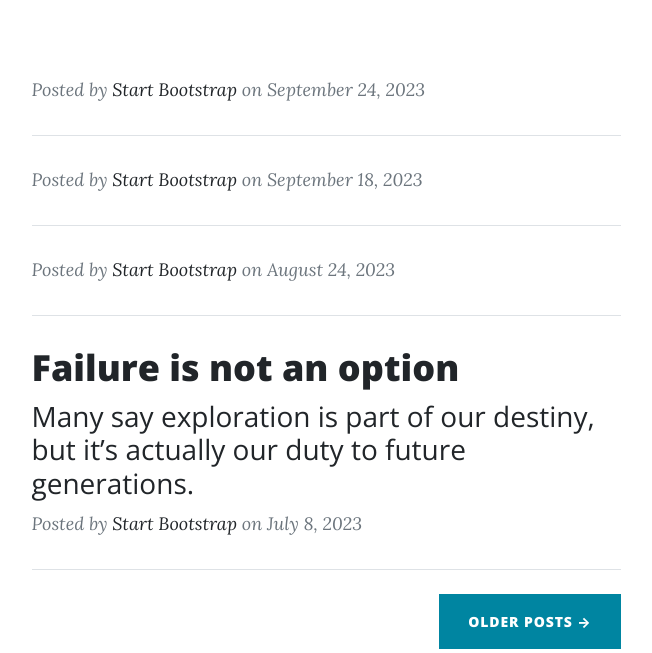
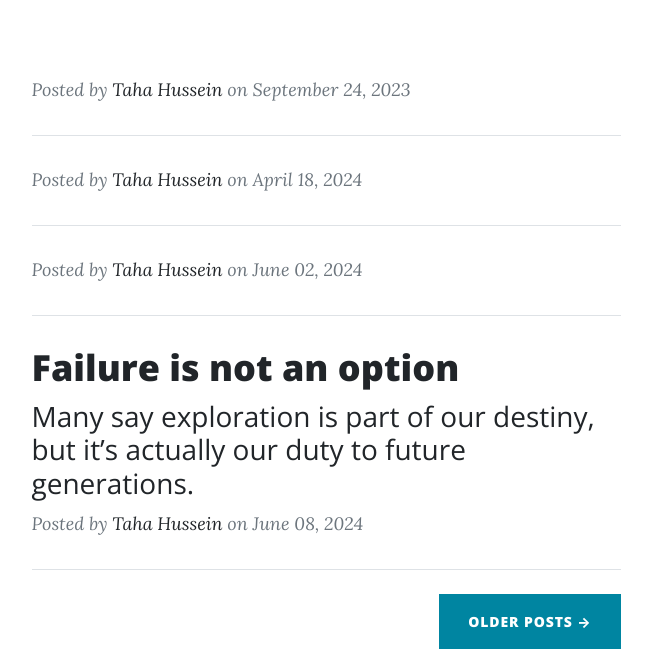
Before and after one commit to TahaThinks/FlaskWebApp, a Flask app: page / in a window 1280 px wide. Shown: the part 534-1187 px from the top of the page, without its empty margins (314-966 px from the left). Run offline with Flask 3, Linux system fonts and the light colour scheme; data that the repository does not hold is empty; some libraries are stand-ins or nearby versions.

Commit message:
Enhancements

```diff
--- a/BlogCapstone/templates/index.html
+++ b/BlogCapstone/templates/index.html
@@ -28,7 +28,7 @@
                         </a>
                         <p class="post-meta">
                             Posted by
-                            <a href="#!">Start Bootstrap</a>
+                            <a href="#!">Taha Hussein</a>
                             on September 24, 2023
                         </p>
                     </div>
@@ -42,8 +42,8 @@
                         </a>
                         <p class="post-meta">
                             Posted by
-                            <a href="#!">Start Bootstrap</a>
-                            on September 18, 2023
+                            <a href="#!">Taha Hussein</a>
+                            on April 18, 2024
                         </p>
                     </div>
                     <!-- Divider-->
@@ -56,8 +56,8 @@
                         </a>
                         <p class="post-meta">
                             Posted by
-                            <a href="#!">Start Bootstrap</a>
-                            on August 24, 2023
+                            <a href="#!">Taha Hussein</a>
+                            on June 02, 2024
                         </p>
                     </div>
                     <!-- Divider-->
@@ -70,8 +70,8 @@
                         </a>
                         <p class="post-meta">
                             Posted by
-                            <a href="#!">Start Bootstrap</a>
-                            on July 8, 2023
+                            <a href="#!">Taha Hussein</a>
+                            on June 08, 2024
                         </p>
                     </div>
                     <!-- Divider-->
```
